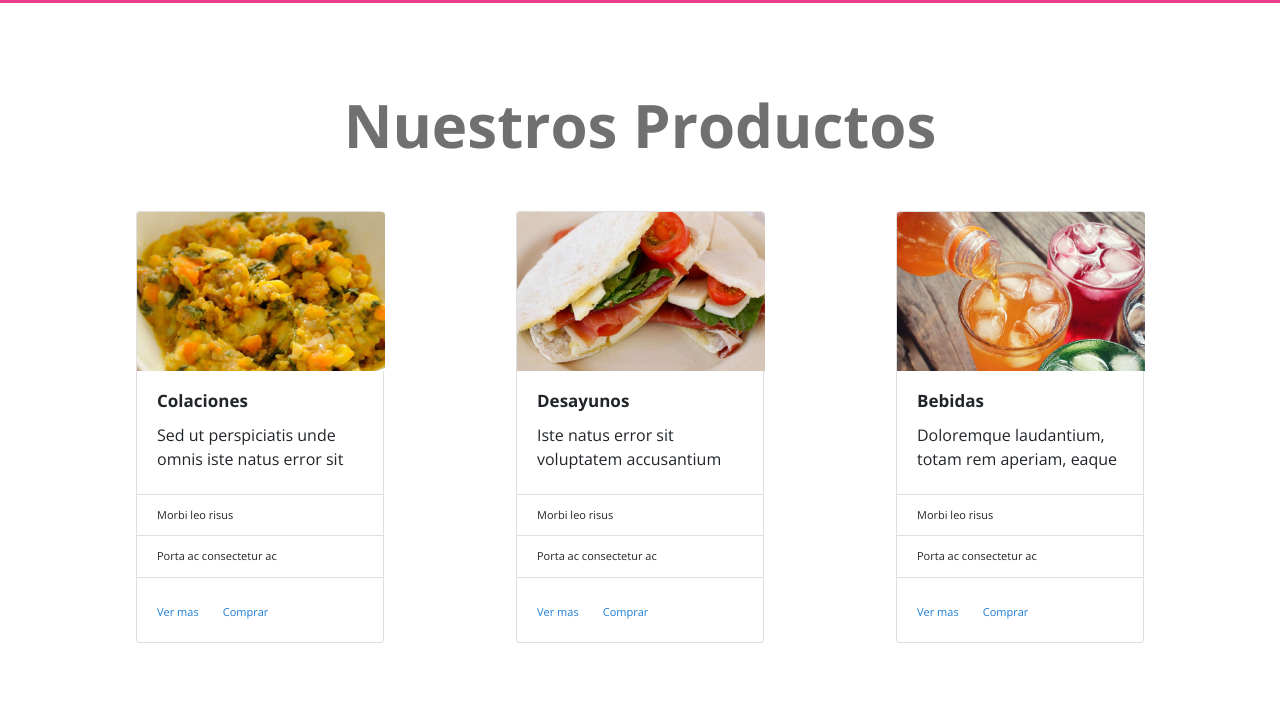
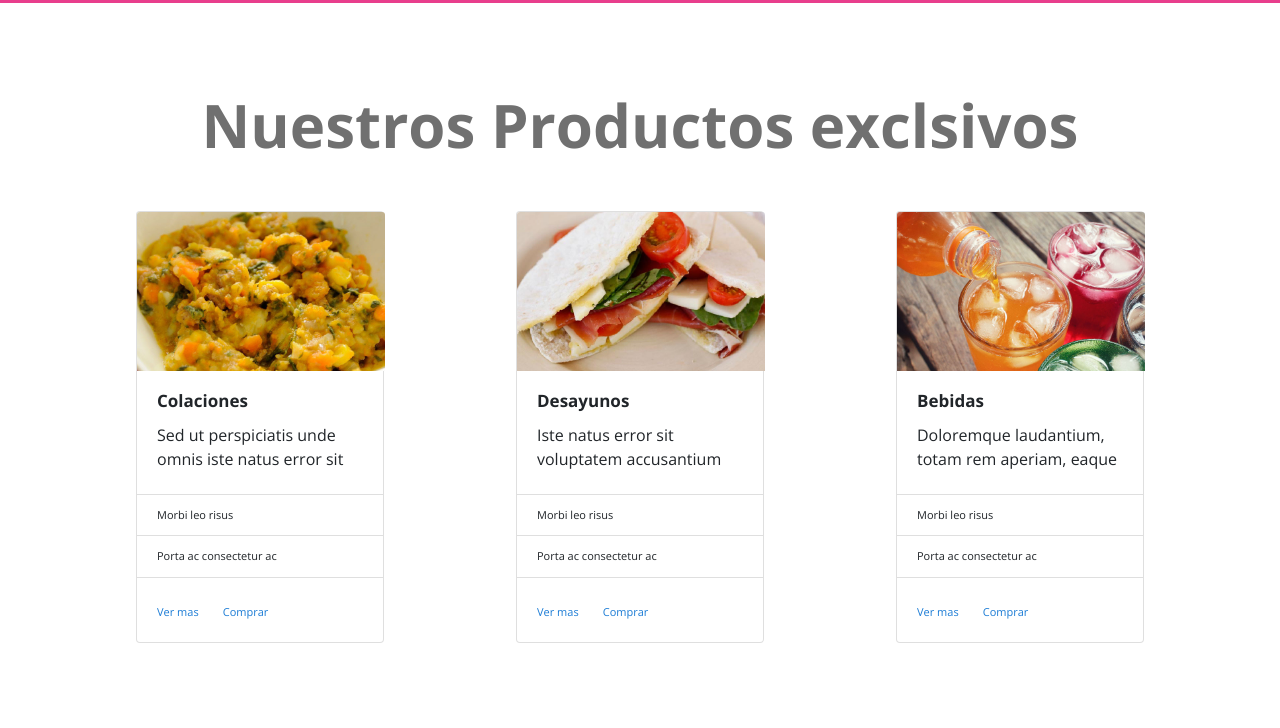
Before and after one commit to davc1969/suricata, a plain HTML site: page index.html in a window 1280 px wide. Shown: the part 72-800 px from the top of the page. Drawn offline with nearby package versions, Linux system fonts and the light colour scheme.

Commit message:
Update index.html

```diff
--- a/index.html
+++ b/index.html
@@ -62,7 +62,7 @@
       <div class="container-fluid tituloprincipal">
         <div class="row">
           <div class="col-sm-12">
-            <h1>Nuestros Productos</h1>
+            <h1>Nuestros Productos exclsivos</h1>
           </div>
         </div>
       </div>
```
